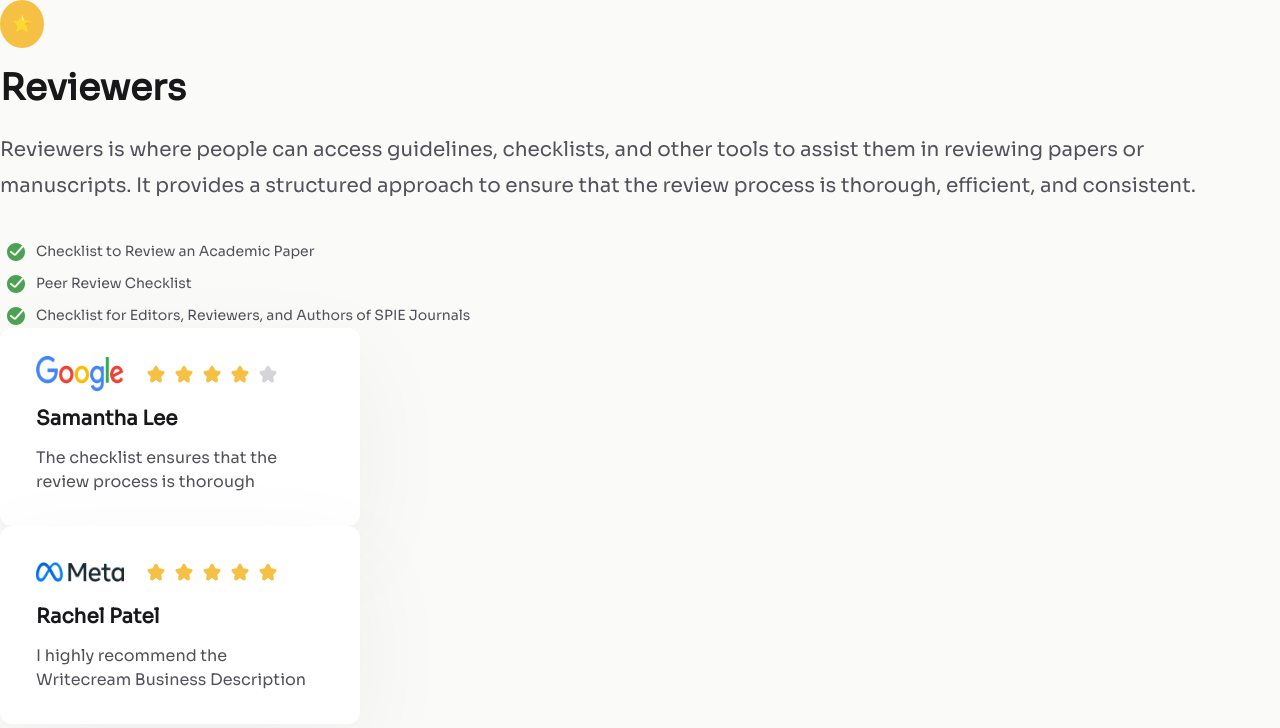
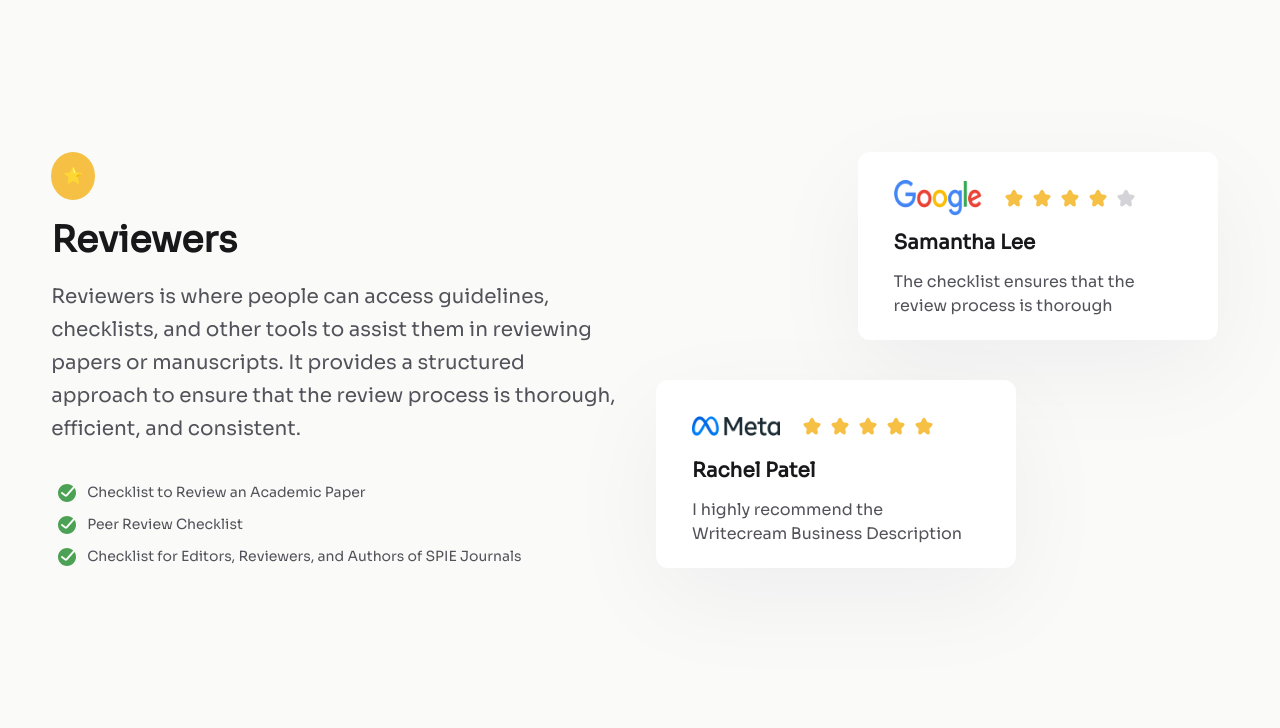
Before and after one commit to h-yoshikawa44/ch-testimonial-page, a website built with Vite: page index.html in a window 1280 px wide. Built offline with nearby package versions, Linux system fonts and the light colour scheme.

Commit message:
feat: PCレイアウトの向けのGridレイアウト適用(#3)

```diff
--- a/css/style.css
+++ b/css/style.css
@@ -64,9 +64,37 @@ a {
 /* main
 -------------------- */
 
+.main {
+  margin-top: 152px;
+}
+
+/* Layout */
+
+.reviewers-section {
+  display: grid;
+  grid-template-rows: repeat(2, 188px);
+  grid-template-columns: repeat(12, 1fr);
+  gap: 40px 32px;
+}
+
+.grid__reviewers-grid {
+  grid-row: 1 / 3;
+  grid-column: 1 / 7;
+}
+
+.grid__testmonial-card-google {
+  grid-row: 1 / 2;
+  grid-column: 9 / 13;
+}
+
+.grid__testmonial-card-meta {
+  grid-row: 2 / 3;
+  grid-column: 7 / 11;
+}
+
 /* Reviewers */
 
-.star-icon {
+.reviewers__star-icon {
   display: inline-block;
   padding: 12px;
   background: var(--star);
@@ -81,9 +109,9 @@ a {
 }
 
 .reviewers__description {
-  margin-top: 24px;
+  margin-top: 20px;
   font-size: 1.25rem;
-  line-height: 1.8;
+  line-height: 1.65;
   color: var(--text-secondary);
 }
 
@@ -118,7 +146,7 @@ a {
 /* Testmonial Card */
 
 .testmonial-card {
-  width: 360px;
+  max-width: 360px;
   padding: 28px 36px 32px;
   background-color: var(--card);
   border-radius: 12px;
--- a/index.html
+++ b/index.html
@@ -24,10 +24,10 @@
     <header class="header">
       <h1>Testmonial Page</h1>
     </header>
-    <main>
-      <section>
-        <div>
-          <p class="star-icon">⭐️</p>
+    <main class="main">
+      <section class="container reviewers-section">
+        <div class="grid__reviewers-grid">
+          <p class="reviewers__star-icon">⭐️</p>
           <h2 class="reviewers__title">Reviewers</h2>
           <p class="reviewers__description">
             Reviewers is where people can access guidelines, checklists, and
@@ -45,7 +45,7 @@
             </li>
           </ul>
         </div>
-        <div class="testmonial-card">
+        <div class="grid__testmonial-card-google testmonial-card">
           <div class="testmonial-card__header">
             <p>
               <img
@@ -105,7 +105,7 @@
             The checklist ensures that the review process is thorough
           </p>
         </div>
-        <div class="testmonial-card">
+        <div class="grid__testmonial-card-meta testmonial-card">
           <div class="testmonial-card__header">
             <p>
               <img
```
